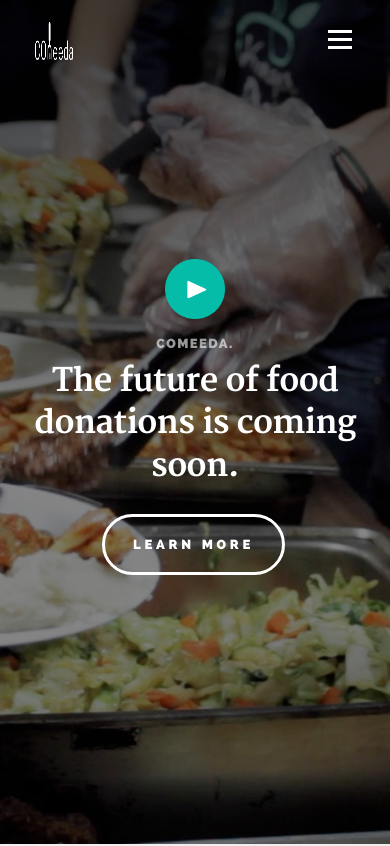
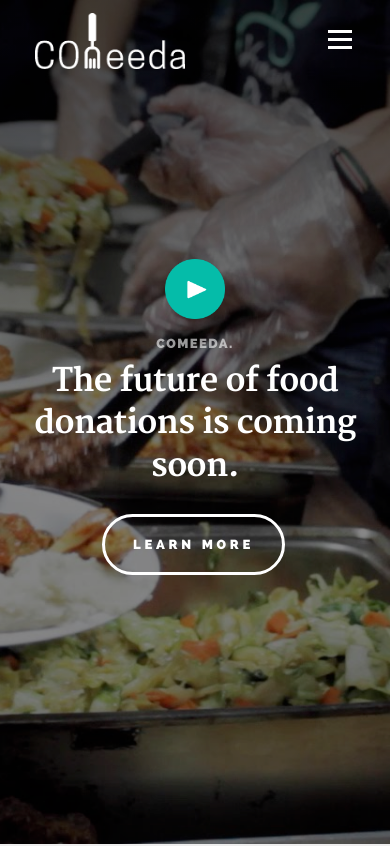
Before and after one commit to stevenhalase/comeeda-web-2, a website: page public/index.html in a window 390 px wide. Shown: the top 846 px of the page. Drawn offline with Linux system fonts and the light colour scheme; files whose address does not match are found by name.

Commit message:
Adjust mobile logo size

```diff
--- a/public/css/main.css
+++ b/public/css/main.css
@@ -870,9 +870,9 @@
 		padding: 6px 0;
 	}
 	header .logo a {
-		width: 38px;
-		height: 38px;
-		background-size: 38px 38px;
+		width: 150px;
+		height: 56px;
+		background-size: 150px 56px;
 	}
 }
 
```
